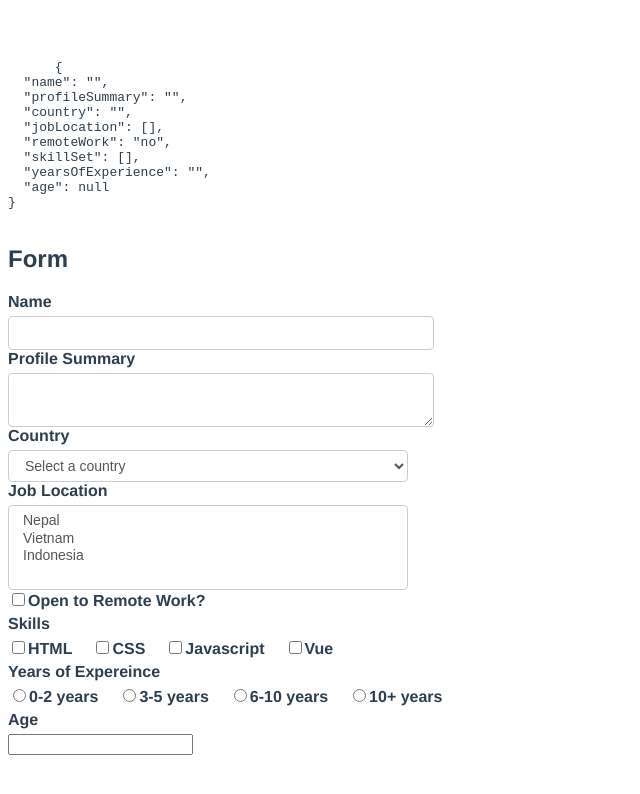
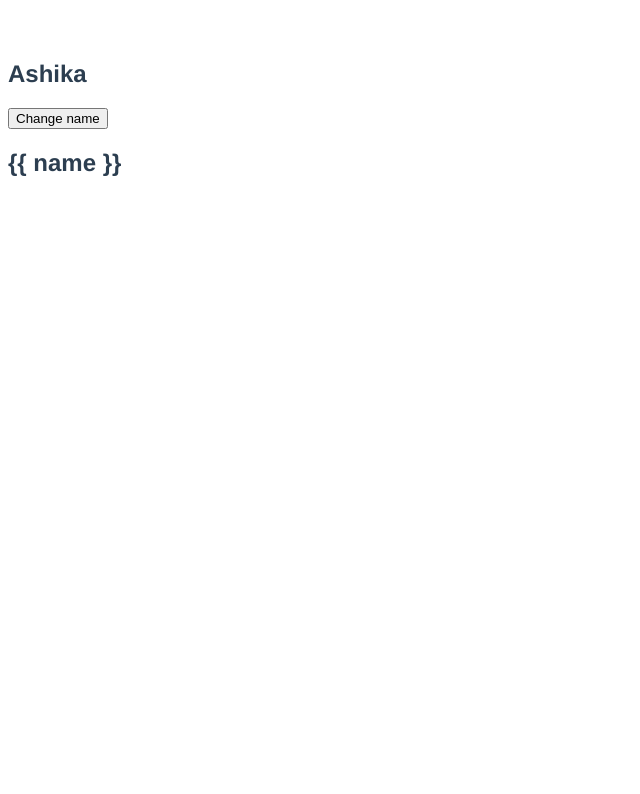
Before and after one commit to AshikaSth/Vue-Tutorial, a Vue app: page / in a window 1280 px wide. Shown: the top 794 px of the page, without its empty margins (0-640 px from the left). Built offline with nearby package versions, Linux system fonts and the light colour scheme.

Commit message:
bonus directives: v-once, v-pre

```diff
--- a/src/App.vue
+++ b/src/App.vue
@@ -1,69 +1,8 @@
 <template>
-  <div>
-    <pre>
-      {{ JSON.stringify(formValues, null, 2) }}
-  </pre></div>
-<h2>Form</h2>
-<form @submit.prevent="submitForm">
-  <div>
-    <label for="name">Name</label>
-    <input type="text" id="name" v-model.trim.lazy="formValues.name">
-  </div>
-  <div>
-    <label for="profie">Profile Summary</label>
-    <textarea id="profile" v-model="formValues.profileSummary"/>
-  </div>
-  <div>
-    <label for="country">Country</label>
-    <select id="country" v-model="formValues.country">
-      <option value="">Select a country</option>
-      <option value="nepal">Nepal</option>
-      <option value="vietnam">Vietnam</option>
-      <option value="indonesia">Indonesia</option>
-    </select>
-  </div>
-  <div>
-    <label for="jobLocation">Job Location</label>
-  <select id="jobLocation" multiple v-model="formValues.jobLocation">
-      <option value="nepal">Nepal</option>
-      <option value="vietnam">Vietnam</option>
-      <option value="indonesia">Indonesia</option>
-    </select>
-  </div>
-  <div>
-    <input type="checkbox" id="remoteWork" v-model="formValues.remoteWork" true-value="yes" false-value="no">
-    <label for="remoteWork">Open to Remote Work?</label>
-  </div>
-  <div>
-    <label>Skills</label>
-    <input type="checkbox" id="html" value="html" v-model="formValues.skillSet">
-    <label for="html">HTML</label>
-    <input type="checkbox" id="css" value="css" v-model="formValues.skillSet">
-    <label for="css">CSS</label>
-    <input type="checkbox" id="javascript" value="javascript" v-model="formValues.skillSet">
-    <label for="javascript">Javascript</label>
-    <input type="checkbox" id="vue" value="vue" v-model="formValues.skillSet">
-    <label for="vue">Vue</label>
-  </div>
-  <div>
-    <label>Years of Expereince</label>
-    <input type="radio" id="0-2" value="0-2" v-model="formValues.yearsOfExperience"/>
-    <label for="0-2">0-2 years</label>
-    <input type="radio" id="3-5" value="3-5" v-model="formValues.yearsOfExperience"/>
-    <label for="3-5">3-5 years</label>
-    <input type="radio" id="6-10" value="6-10" v-model="formValues.yearsOfExperience"/>
-    <label for="6-10">6-10 years</label>
-    <input type="radio" id="10+" value="10+" v-model="formValues.yearsOfExperience"/>
-    <label for="10+">10+ years</label>
-  </div>
-  <div>
-    <label for="age">Age</label>
-    <input @keyup.enter="submitForm" type="number" id="age" v-model.number="formValues.age"/>
-  </div>
-  <!-- <div>
-    <button>Submit</button>
-  </div> -->
-</form>
+<h2 v-once >{{ name }}</h2>
+<button @click="name = 'Batman'">Change name</button>
+<h2 v-pre >{{ name }}</h2>
+
 </template>
 <script>
 
@@ -71,23 +10,12 @@
   name: 'App',
   data() {
     return{
-      formValues: {
-        name: '',
-        profileSummary:'',
-        country: '',
-        jobLocation: [],
-        remoteWork: "no",
-        skillSet:[],
-        yearsOfExperience:'',
-        age:null,
-      }
+      name: "Ashika"
     }
 
   },
   methods:{
-    submitForm(){
-      console.log('Form values',this.formValues)
-    }
+
   }
 };
 </script>
```
